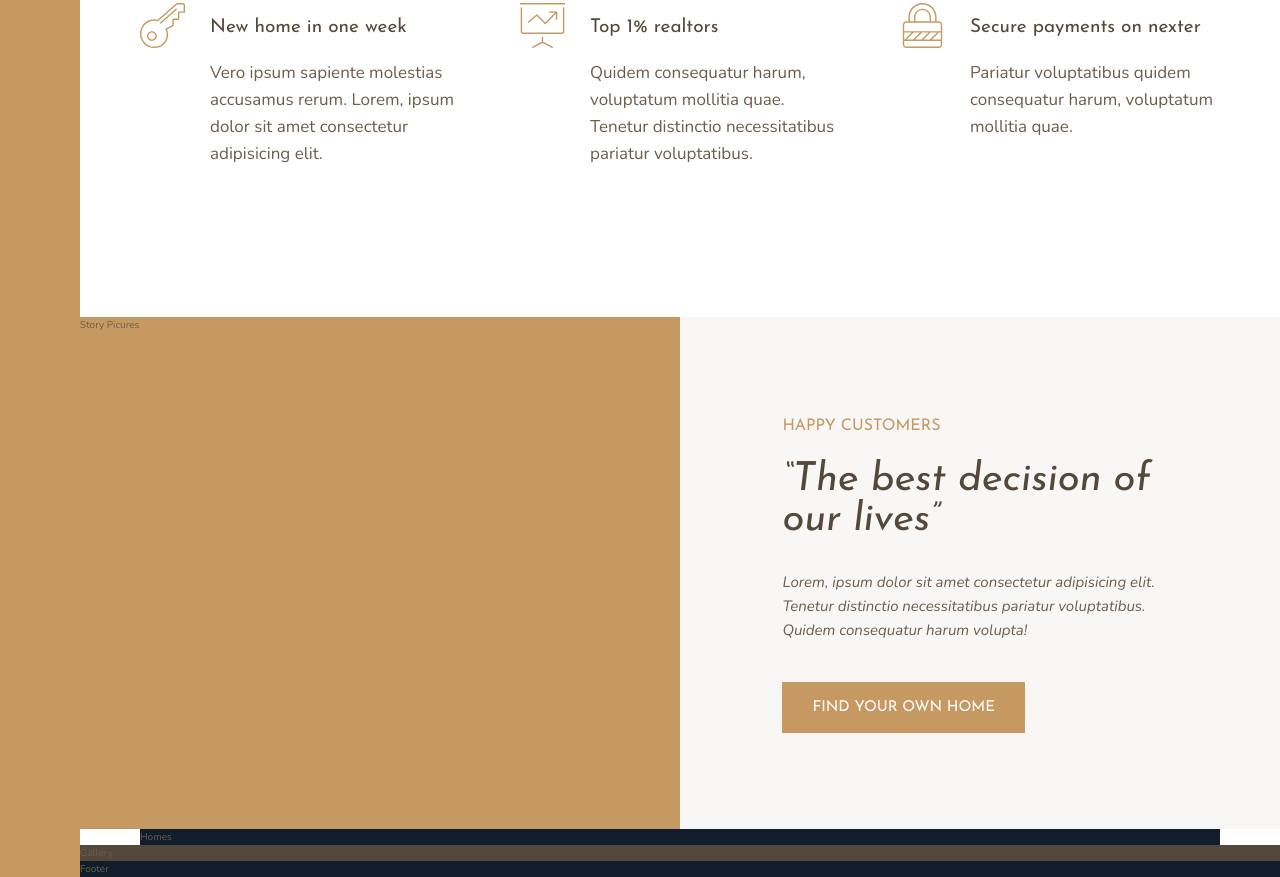
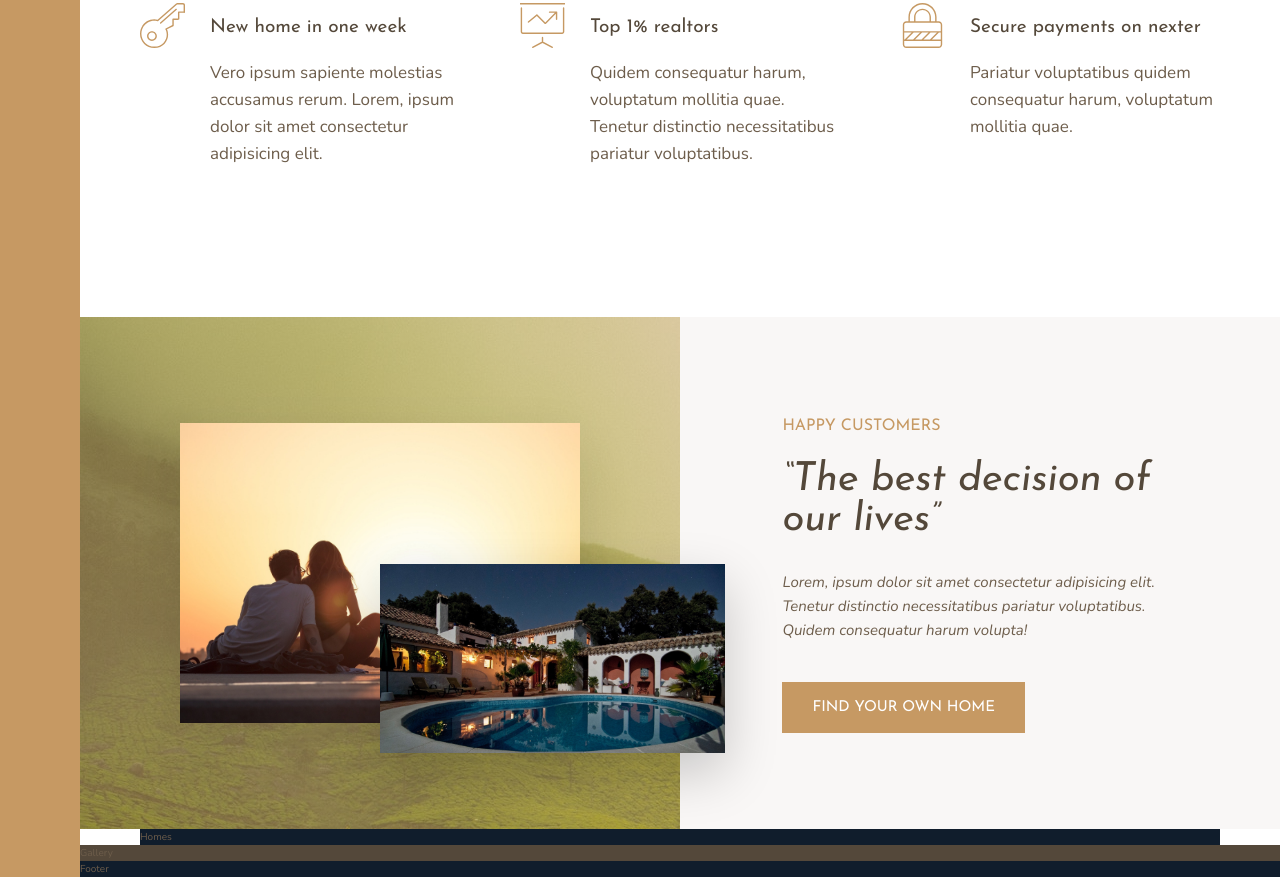
Before and after one commit to lauraalpinto/nexter, a website: page index.html in a window 1280 px wide. Shown: the part 991-1868 px from the top of the page. Drawn offline with nearby package versions, Linux system fonts and the light colour scheme.

Commit message:
Story Section Part 2
Picture Section

```diff
--- a/index.html
+++ b/index.html
@@ -70,7 +70,8 @@
         </section>
 
         <div class="story__pictures">
-          Story Picures
+          <img src="img/story-1.jpeg" alt="Couple with new house" class="story__img--1">
+          <img src="img/story-2.jpeg" alt="New house" class="story__img--2">
         </div>
 
         <div class="story__content">
--- a/sass/_story.scss
+++ b/sass/_story.scss
@@ -2,6 +2,31 @@
   &__pictures{
     background-color: $color-primary;
     grid-column: full-start / col-end 4;
+
+    display: grid;
+    grid-template-rows: repeat(6,1fr);
+    grid-template-columns: repeat(6, 1fr);
+    align-items: center;
+
+    background-image: linear-gradient(rgba($color-primary, .5), rgba($color-primary, .5)), url(../img/back.jpg);
+  }
+
+  &__img--1{
+    width: 100%;
+    grid-row: 2 / 6;
+    grid-column: 2 / 6;
+
+    box-shadow: 0 2rem 5rem rgba(#000, .1);
+  }
+
+  &__img--2{
+    width: 115%;
+    grid-row: 4 / 6;
+    grid-column: 4 / 7;
+    z-index: 20;
+
+    box-shadow: 0 2rem 5rem rgba(#000, .2);
+
   }
 
   &__content{
```
Also changed, not shown: css/style.css.
